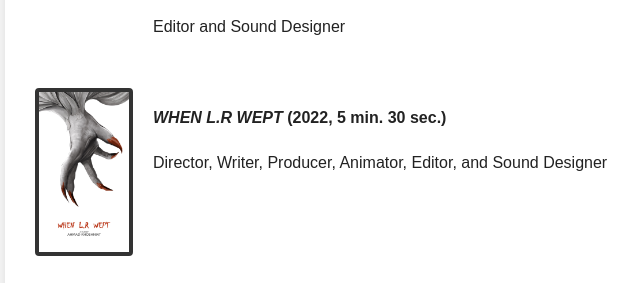
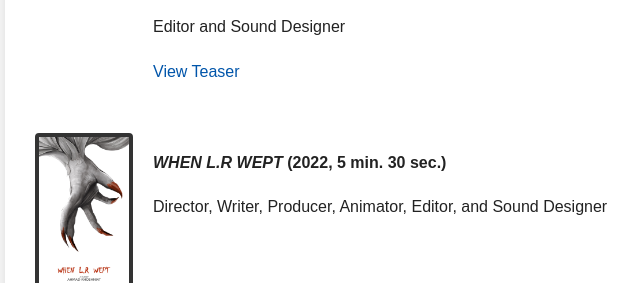
Before and after one commit to ahmadkhoshniat/ahmadkhoshniat.github.io, a plain HTML site: page index.html in a window 1280 px wide. Shown: the part 4604-4887 px from the top of the page, without its empty margins (135-775 px from the left). Drawn offline with Linux system fonts and the light colour scheme.

Commit message:
Update index.html

```diff
--- a/index.html
+++ b/index.html
@@ -270,6 +270,11 @@ Short Film Studies Conference: Past, Present, Future, 33rd Tehran International
         <p><strong><em>RED, BLACK &amp; BLUE</em> (2023, 6 min.)</strong></p>
         <p>Co-director and co-producer with Dárē Akinwole</p>
         <p>Editor and Sound Designer</p>
+
+        <p>
+<a href="https://vimeo.com/1198304604/dd06944fe8?fl=ip&fe=ec" target="_blank">View Teaser</a>
+</p>
+
     </div>
 </div>
 
```
